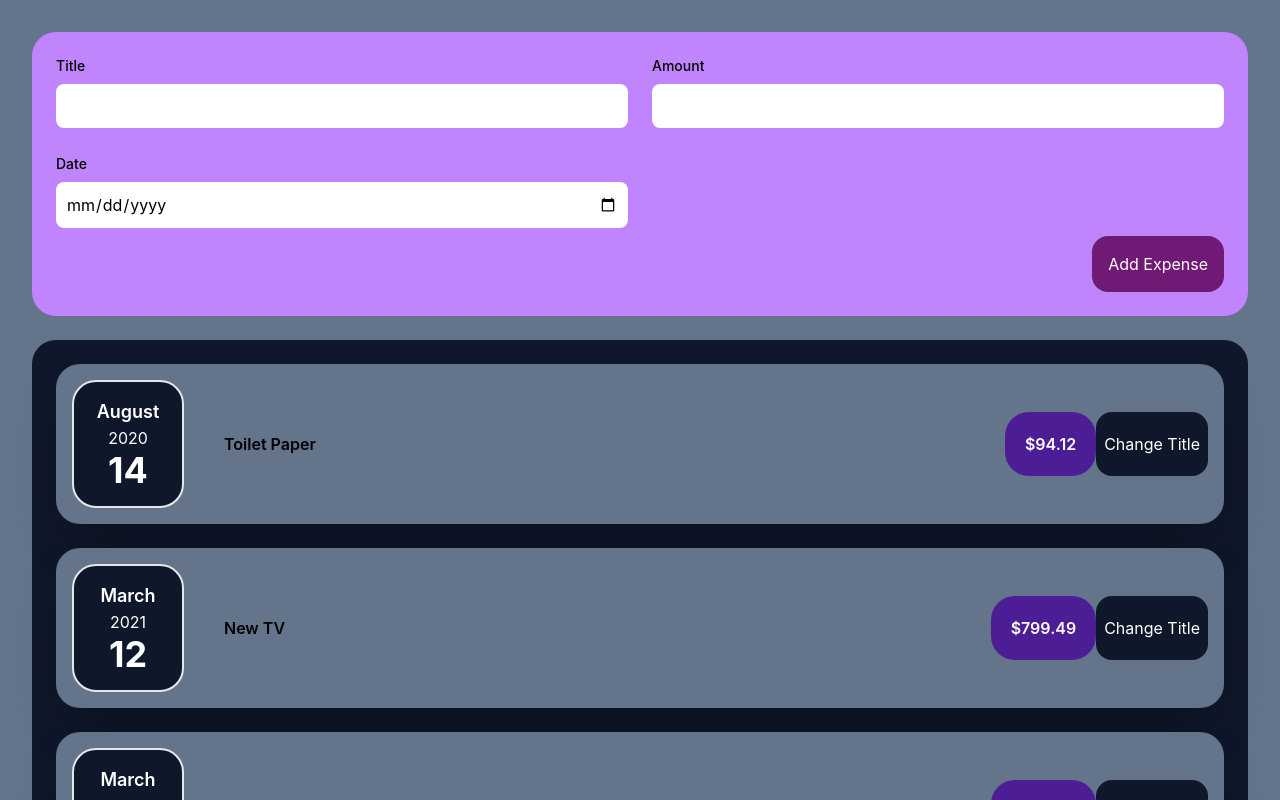
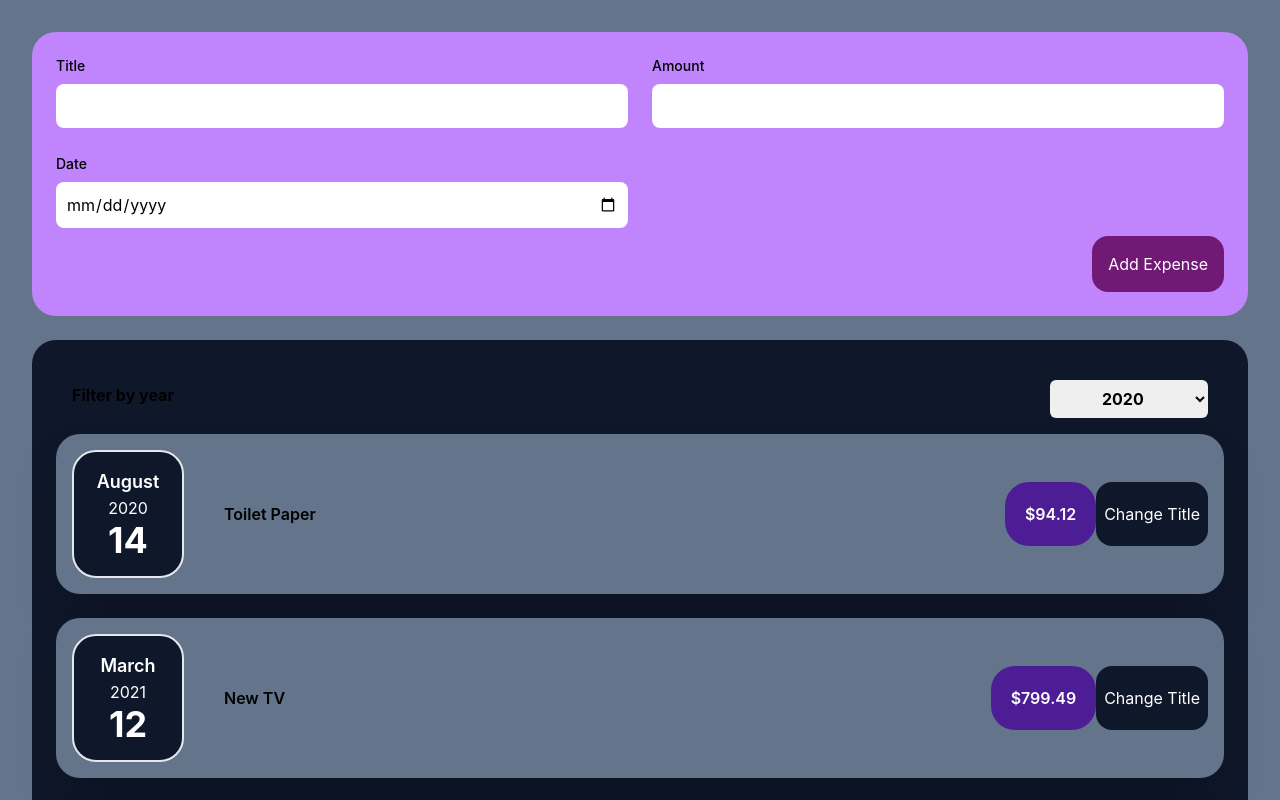
Before and after one commit to Rituraj0406/expense-tracker, a React (Create React App) app: page / in a window 1280 px wide. Shown: the top 800 px of the page. Built offline with nearby package versions, Linux system fonts and the light colour scheme.

Commit message:
added filter select component and passed data from child to parent

```diff
--- a/src/components/Expenses/Expense.js
+++ b/src/components/Expenses/Expense.js
@@ -1,12 +1,24 @@
+import React,{ useState } from 'react';
 import ExpenseItem from './ExpenseItem';
+import ExpensesFilter from './ExpensesFilter';
 
 function Expense(props){
+
+    const [filteredYear, setFilteredYear] = useState('2020');
+    const filterChangeHandler = selectedYear =>{
+        // console.log('Expense.js');
+        // console.log(selectedYear);
+        setFilteredYear(selectedYear);
+    }
     return (
         <div className="bg-slate-900 p-6 rounded-3xl">
-            <ExpenseItem title={props.items[0].title} amount={props.items[0].amount} date={props.items[0].date}></ExpenseItem>
-            <ExpenseItem title={props.items[1].title} amount={props.items[1].amount} date={props.items[1].date}></ExpenseItem>
-            <ExpenseItem title={props.items[2].title} amount={props.items[2].amount} date={props.items[2].date}></ExpenseItem>
-            <ExpenseItem title={props.items[3].title} amount={props.items[3].amount} date={props.items[3].date}></ExpenseItem>
+            <ExpensesFilter onChangeFilter={filterChangeHandler} selected={filteredYear}/>
+            <div>
+                <ExpenseItem title={props.items[0].title} amount={props.items[0].amount} date={props.items[0].date}></ExpenseItem>
+                <ExpenseItem title={props.items[1].title} amount={props.items[1].amount} date={props.items[1].date}></ExpenseItem>
+                <ExpenseItem title={props.items[2].title} amount={props.items[2].amount} date={props.items[2].date}></ExpenseItem>
+                <ExpenseItem title={props.items[3].title} amount={props.items[3].amount} date={props.items[3].date}></ExpenseItem>
+            </div>
         </div>
     );
 }
--- /dev/null
+++ b/src/components/Expenses/ExpensesFilter.css
@@ -0,0 +1,25 @@
+.expenses-filter {
+    color: #000;
+    padding: 0 1rem;
+  }
+
+  .expenses-filter__control {
+    display: flex;
+    width: 100%;
+    align-items: center;
+    justify-content: space-between;
+    margin: 1rem 0;
+  }
+
+  .expenses-filter label {
+    font-weight: bold;
+    margin-bottom: 0.5rem;
+  }
+
+  .expenses-filter select {
+    font: inherit;
+    padding: 0.5rem 3rem;
+    font-weight: bold;
+    border-radius: 6px;
+    outline: none;
+  }
--- /dev/null
+++ b/src/components/Expenses/ExpensesFilter.js
@@ -0,0 +1,26 @@
+import React from 'react';
+
+import './ExpensesFilter.css';
+
+const ExpensesFilter = (props) => {
+
+    const dropdownChangeHandler = (event) => {
+        props.onChangeFilter(event.target.value);
+    };
+
+  return (
+    <div className='expenses-filter'>
+      <div className='expenses-filter__control'>
+        <label>Filter by year</label>
+        <select value={props.selected} onChange={dropdownChangeHandler}>
+          <option value='2022'>2022</option>
+          <option value='2021'>2021</option>
+          <option value='2020'>2020</option>
+          <option value='2019'>2019</option>
+        </select>
+      </div>
+    </div>
+  );
+};
+
+export default ExpensesFilter;
```
